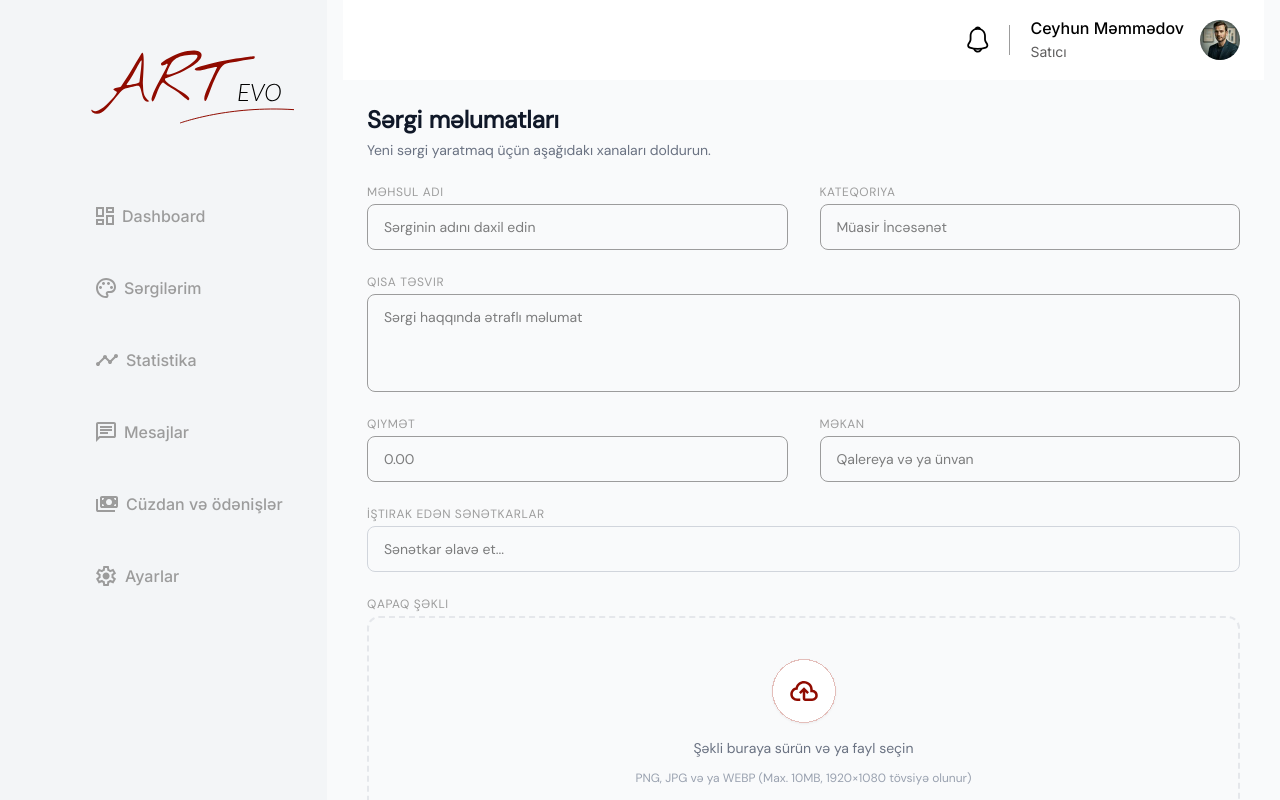
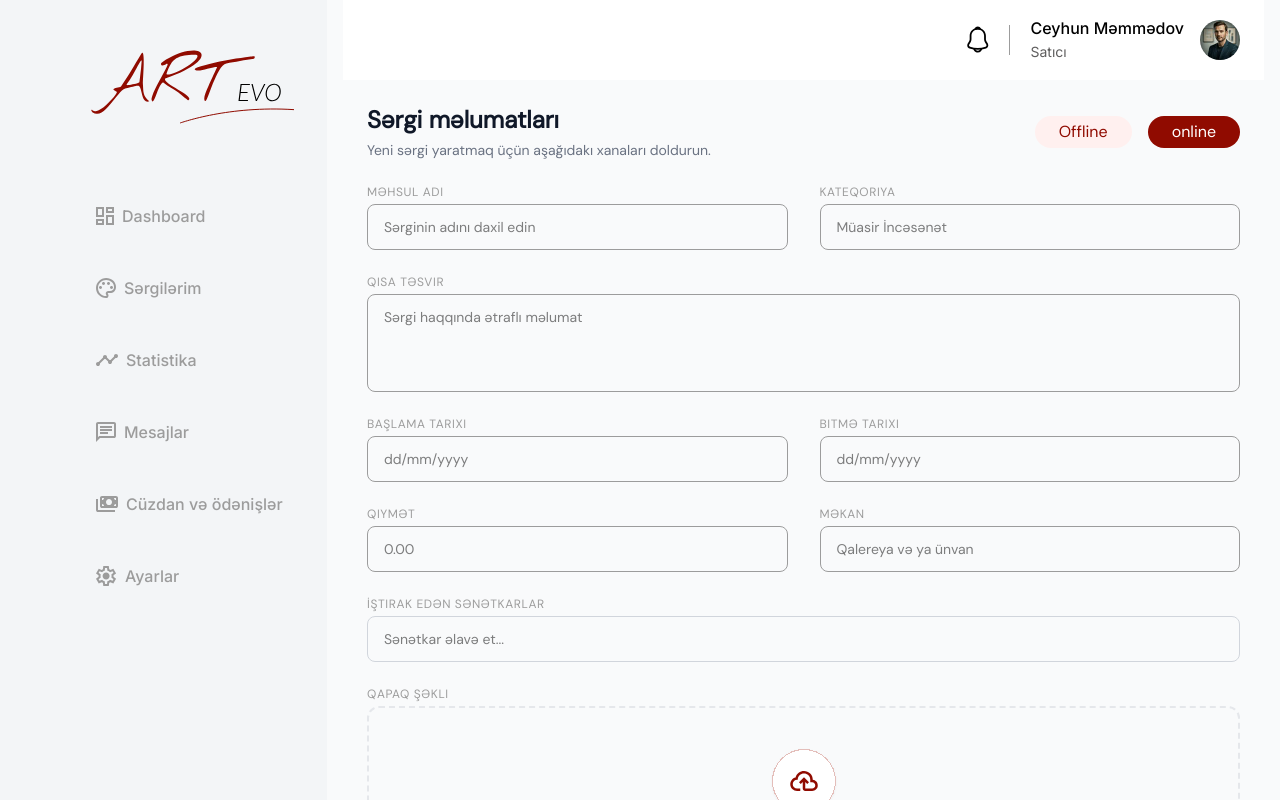
Before and after one commit to Hamid-web-arch/Art, a React (Vite) app in the folder Artevo/: page /seller/create-exhibition in a window 1280 px wide. Built offline with nearby package versions, Linux system fonts and the light colour scheme.

Commit message:
seller exhibition page üzərində işlər

```diff
--- a/Artevo/src/components/features/seller/create-exhibiton/CreateExhibitionPage.jsx
+++ b/Artevo/src/components/features/seller/create-exhibiton/CreateExhibitionPage.jsx
@@ -22,14 +22,16 @@ export default function CreateProductPage() {
     const [collaboratorInput, setCollaboratorInput] = useState('');
     const [dragOver, setDragOver] = useState(false);
     const [imagePreview, setImagePreview] = useState(null);
+    const [status, setStatus] = useState("online")
+
+    const handleStatusChange = (newStatus) => {
+        setStatus(newStatus);
+    };
 
     const handleChange = (e) => {
         setFormData({ ...formData, [e.target.name]: e.target.value });
     };
 
-    const handleToggle = (field) => {
-        setFormData({ ...formData, [field]: !formData[field] });
-    };
 
     const handleCollaboratorAdd = (e) => {
         if (e.key === 'Enter' && collaboratorInput.trim()) {
@@ -73,19 +75,33 @@ export default function CreateProductPage() {
         }
     };
 
+    const handleSubmit = (e)=>{
+          e.preventDefault()
+         const finalData= {...formData,isOnline:status==="online"}
+         console.log(finalData)
+    }
+
     const inputClass = "border border-[#9c9c9c] rounded-lg px-4 py-3 text-sm focus:outline-none focus:border-[#900B00] w-full bg-transparent";
     const labelClass = "text-xs font-medium text-[#9c9c9c] uppercase tracking-wider";
+
 
     return (
         <SellerLayout>
             <div className="flex flex-col gap-6">
 
+                <div className="flex items-center justify-between">
                     <div>
                         <h1 className="text-2xl font-bold text-gray-900">Sərgi məlumatları</h1>
                         <p className="text-sm text-gray-500 mt-1">Yeni sərgi yaratmaq üçün aşağıdakı xanaları doldurun.</p>
                     </div>
+                    <div className="flex items-center gap-4">
+                        <button onClick={() => handleStatusChange("offline")} className={`${status === "online" ? "bg-[#FFF0EF] text-[#900B00]" : "bg-[#900b00] text-white"} font-normal py-1 px-6 rounded-2xl`} >Offline</button>
 
-                <div className="flex flex-col gap-6">
+                        <button onClick={() => handleStatusChange("online")} className={`${status === "online" ? "bg-[#900b00] text-white" : "bg-[#FFF0EF] text-[#900B00]"} font-normal py-1 px-6 rounded-2xl`} >online</button>
+                    </div>
+                </div>
+
+                <form onSubmit={handleSubmit} className="flex flex-col gap-6">
                     {/* Məhsul adı və Kateqoriya */}
                     <div className="grid grid-cols-2 gap-8">
                         <div className="flex flex-col gap-1">
@@ -121,6 +137,30 @@ export default function CreateProductPage() {
                             className={`${inputClass} pb-16`}
                         />
 
+                    </div>
+
+                    {/* Start date and End date */}
+                    <div className="grid grid-cols-2 gap-8">
+                        <div className="flex flex-col gap-1">
+                            <label className={labelClass}>Başlama tarixi</label>
+                            <input
+                                name="startDate"
+                                value={formData.startDate}
+                                onChange={handleChange}
+                                placeholder="dd/mm/yyyy"
+                                className={inputClass}
+                            />
+                        </div>
+                        <div className="flex flex-col gap-1">
+                            <label className={labelClass}>Bitmə tarixi</label>
+                            <input
+                                name="endDate"
+                                value={formData.endDate}
+                                onChange={handleChange}
+                                placeholder="dd/mm/yyyy"
+                                className={inputClass}
+                            />
+                        </div>
                     </div>
 
                     {/* Qiymət və Məkan */}
@@ -183,13 +223,13 @@ export default function CreateProductPage() {
                                 <>
                                     <svg width="68" height="68" viewBox="0 0 68 68" fill="none" xmlns="http://www.w3.org/2000/svg">
                                         <g filter="url(#filter0_d_865_6747)">
-                                            <rect x="2" y="1" width="64" height="64" rx="32" fill="white" shape-rendering="crispEdges" />
-                                            <rect x="2.5" y="1.5" width="63" height="63" rx="31.5" stroke="#E4BEBA" shape-rendering="crispEdges" />
+                                            <rect x="2" y="1" width="64" height="64" rx="32" fill="white" shapeRendering="crispEdges" />
+                                            <rect x="2.5" y="1.5" width="63" height="63" rx="31.5" stroke="#E4BEBA" shapeRendering="crispEdges" />
                                             <path d="M27.125 43C25.2292 43 23.6094 42.3438 22.2656 41.0312C20.9219 39.7188 20.25 38.1146 20.25 36.2188C20.25 34.5938 20.7396 33.1458 21.7188 31.875C22.6979 30.6042 23.9792 29.7917 25.5625 29.4375C26.0833 27.5208 27.125 25.9688 28.6875 24.7812C30.25 23.5938 32.0208 23 34 23C36.4375 23 38.5052 23.849 40.2031 25.5469C41.901 27.2448 42.75 29.3125 42.75 31.75C44.1875 31.9167 45.3802 32.5365 46.3281 33.6094C47.276 34.6823 47.75 35.9375 47.75 37.375C47.75 38.9375 47.2031 40.2656 46.1094 41.3594C45.0156 42.4531 43.6875 43 42.125 43H35.25C34.5625 43 33.974 42.7552 33.4844 42.2656C32.9948 41.776 32.75 41.1875 32.75 40.5V34.0625L30.75 36L29 34.25L34 29.25L39 34.25L37.25 36L35.25 34.0625V40.5H42.125C43 40.5 43.7396 40.1979 44.3438 39.5938C44.9479 38.9896 45.25 38.25 45.25 37.375C45.25 36.5 44.9479 35.7604 44.3438 35.1562C43.7396 34.5521 43 34.25 42.125 34.25H40.25V31.75C40.25 30.0208 39.6406 28.5469 38.4219 27.3281C37.2031 26.1094 35.7292 25.5 34 25.5C32.2708 25.5 30.7969 26.1094 29.5781 27.3281C28.3594 28.5469 27.75 30.0208 27.75 31.75H27.125C25.9167 31.75 24.8854 32.1771 24.0312 33.0312C23.1771 33.8854 22.75 34.9167 22.75 36.125C22.75 37.3333 23.1771 38.3646 24.0312 39.2188C24.8854 40.0729 25.9167 40.5 27.125 40.5H30.25V43H27.125Z" fill="#900B00" />
                                         </g>
                                         <defs>
-                                            <filter id="filter0_d_865_6747" x="0" y="0" width="68" height="68" filterUnits="userSpaceOnUse" color-interpolation-filters="sRGB">
-                                                <feFlood flood-opacity="0" result="BackgroundImageFix" />
+                                            <filter id="filter0_d_865_6747" x="0" y="0" width="68" height="68" filterUnits="userSpaceOnUse" colorInterpolationFilters="sRGB">
+                                                <feFlood floodOpacity="0" result="BackgroundImageFix" />
                                                 <feColorMatrix in="SourceAlpha" type="matrix" values="0 0 0 0 0 0 0 0 0 0 0 0 0 0 0 0 0 0 127 0" result="hardAlpha" />
                                                 <feOffset dy="1" />
                                                 <feGaussianBlur stdDeviation="1" />
@@ -217,13 +257,13 @@ export default function CreateProductPage() {
                         >
                             <svg width="68" height="68" viewBox="0 0 68 68" fill="none" xmlns="http://www.w3.org/2000/svg">
                                 <g filter="url(#filter0_d_865_6747)">
-                                    <rect x="2" y="1" width="64" height="64" rx="32" fill="white" shape-rendering="crispEdges" />
-                                    <rect x="2.5" y="1.5" width="63" height="63" rx="31.5" stroke="#E4BEBA" shape-rendering="crispEdges" />
+                                    <rect x="2" y="1" width="64" height="64" rx="32" fill="white" shapeRendering="crispEdges" />
+                                    <rect x="2.5" y="1.5" width="63" height="63" rx="31.5" stroke="#E4BEBA" shapeRendering="crispEdges" />
                                     <path d="M27.125 43C25.2292 43 23.6094 42.3438 22.2656 41.0312C20.9219 39.7188 20.25 38.1146 20.25 36.2188C20.25 34.5938 20.7396 33.1458 21.7188 31.875C22.6979 30.6042 23.9792 29.7917 25.5625 29.4375C26.0833 27.5208 27.125 25.9688 28.6875 24.7812C30.25 23.5938 32.0208 23 34 23C36.4375 23 38.5052 23.849 40.2031 25.5469C41.901 27.2448 42.75 29.3125 42.75 31.75C44.1875 31.9167 45.3802 32.5365 46.3281 33.6094C47.276 34.6823 47.75 35.9375 47.75 37.375C47.75 38.9375 47.2031 40.2656 46.1094 41.3594C45.0156 42.4531 43.6875 43 42.125 43H35.25C34.5625 43 33.974 42.7552 33.4844 42.2656C32.9948 41.776 32.75 41.1875 32.75 40.5V34.0625L30.75 36L29 34.25L34 29.25L39 34.25L37.25 36L35.25 34.0625V40.5H42.125C43 40.5 43.7396 40.1979 44.3438 39.5938C44.9479 38.9896 45.25 38.25 45.25 37.375C45.25 36.5 44.9479 35.7604 44.3438 35.1562C43.7396 34.5521 43 34.25 42.125 34.25H40.25V31.75C40.25 30.0208 39.6406 28.5469 38.4219 27.3281C37.2031 26.1094 35.7292 25.5 34 25.5C32.2708 25.5 30.7969 26.1094 29.5781 27.3281C28.3594 28.5469 27.75 30.0208 27.75 31.75H27.125C25.9167 31.75 24.8854 32.1771 24.0312 33.0312C23.1771 33.8854 22.75 34.9167 22.75 36.125C22.75 37.3333 23.1771 38.3646 24.0312 39.2188C24.8854 40.0729 25.9167 40.5 27.125 40.5H30.25V43H27.125Z" fill="#900B00" />
                                 </g>
                                 <defs>
-                                    <filter id="filter0_d_865_6747" x="0" y="0" width="68" height="68" filterUnits="userSpaceOnUse" color-interpolation-filters="sRGB">
-                                        <feFlood flood-opacity="0" result="BackgroundImageFix" />
+                                    <filter id="filter0_d_865_6747" x="0" y="0" width="68" height="68" filterUnits="userSpaceOnUse" colorInterpolationFilters="sRGB">
+                                        <feFlood floodOpacity="0" result="BackgroundImageFix" />
                                         <feColorMatrix in="SourceAlpha" type="matrix" values="0 0 0 0 0 0 0 0 0 0 0 0 0 0 0 0 0 0 127 0" result="hardAlpha" />
                                         <feOffset dy="1" />
                                         <feGaussianBlur stdDeviation="1" />
@@ -258,18 +298,21 @@ export default function CreateProductPage() {
                     </div>
 
                     {/* Düymələr */}
-                    <div className="flex gap-4 justify-center mt-2">
+                    <div className="flex flex-col sm:flex-row gap-4 justify-center mt-2">
                         <button
+                            type="button"
                             onClick={() => navigate('/seller/sergilerim')}
                             className="px-12 py-3 rounded-lg border border-gray-300 text-sm font-medium text-gray-700 hover:bg-gray-50"
                         >
                             Ləğv et
                         </button>
-                        <button className="px-12 py-3 rounded-lg bg-[#900B00] text-white text-sm font-medium hover:bg-[#7a0900]">
+                        <button
+                        type="submit"
+                        className="px-12 py-3 rounded-lg bg-[#900B00] text-white text-sm font-medium hover:bg-[#7a0900]">
                             Yadda saxla
                         </button>
                     </div>
-                </div>
+                </form>
             </div>
         </SellerLayout>
     );
```
Lines whose indentation alone changed are shown as unchanged.
